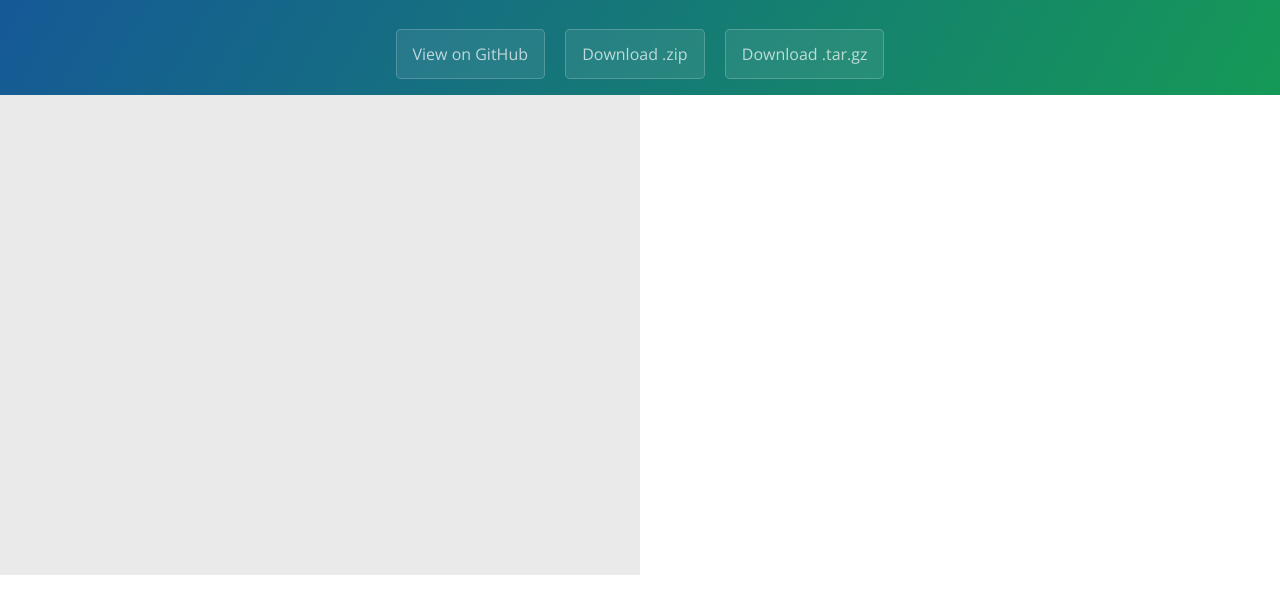
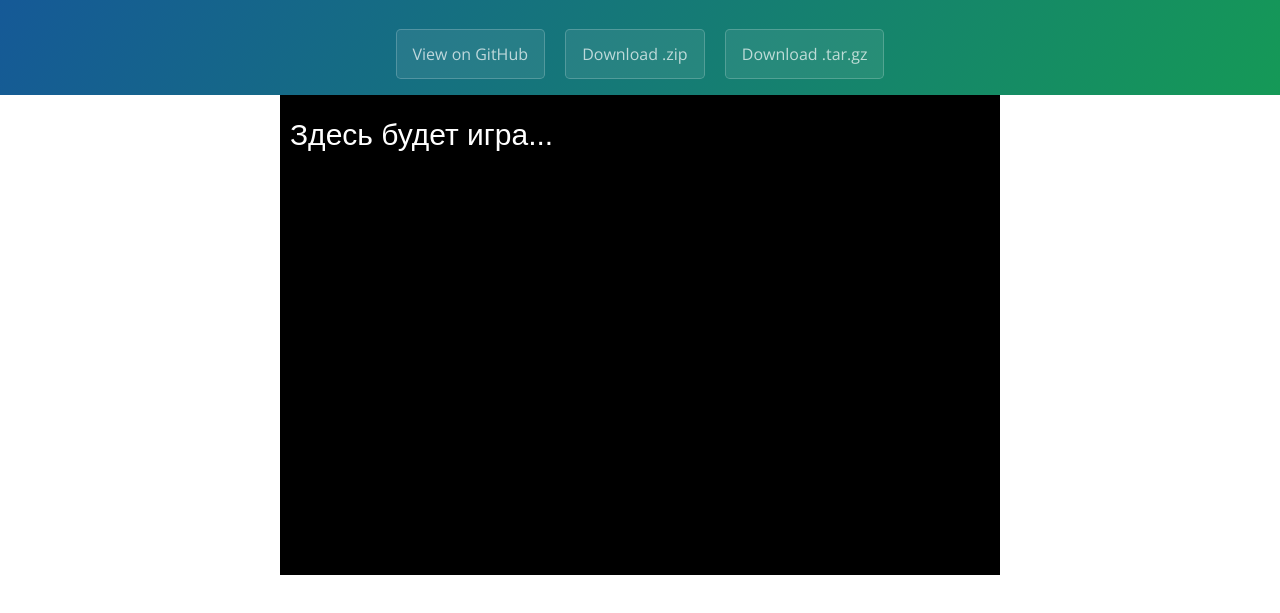
Before and after one commit to fedotov2a/penguin2d, a plain HTML site: page index.html in a window 1280 px wide. Shown: the part 81-694 px from the top of the page. Drawn offline with nearby package versions, Linux system fonts and the light colour scheme.

Commit message:
add canvas

```diff
--- a/index.html
+++ b/index.html
@@ -2,12 +2,13 @@
 <html lang="en-us">
   <head>
     <meta charset="UTF-8">
-    <title>Penguin2D by fedotov2a</title>
+    <title>Penguin2D by FortunaTeam</title>
     <meta name="viewport" content="width=device-width, initial-scale=1">
     <link rel="stylesheet" type="text/css" href="stylesheets/normalize.css" media="screen">
-    <link href='https://fonts.googleapis.com/css?family=Open+Sans:400,700' rel='stylesheet' type='text/css'>
+    <link href="https://fonts.googleapis.com/css?family=Open+Sans:400,700" rel="stylesheet" type="text/css">
     <link rel="stylesheet" type="text/css" href="stylesheets/stylesheet.css" media="screen">
     <link rel="stylesheet" type="text/css" href="stylesheets/github-light.css" media="screen">
+
   </head>
   <body>
     <section class="page-header">
@@ -19,7 +20,8 @@
     </section>
 
 	<section class="my-canvas">
-		<canvas id="myCanvas" width="640" height="480"></canvas>
+		<canvas id="myCanvas" width="720" height="480"></canvas>
+		<script src="scripts/script.js"></script>
 	</section>
 <!--
     <section class="main-content">
--- /dev/null
+++ b/scripts/script.js
@@ -0,0 +1,5 @@
+var canvas = document.getElementById('myCanvas');
+var context = canvas.getContext('2d');
+context.font = '30px Arial';
+context.fillStyle = 'white';
+context.fillText('Здесь будет игра...', 10, 50);
--- a/stylesheets/stylesheet.css
+++ b/stylesheets/stylesheet.css
@@ -244,6 +244,12 @@ a {
   .site-footer {
     font-size: 0.9rem; } }
 
+.my-canvas {
+	width: 720px;
+    height: 480px;
+    margin: 0px auto;
+}
+
 #myCanvas {
-	background-color: #eaeaea;
+	background-color: black;
 }
```
